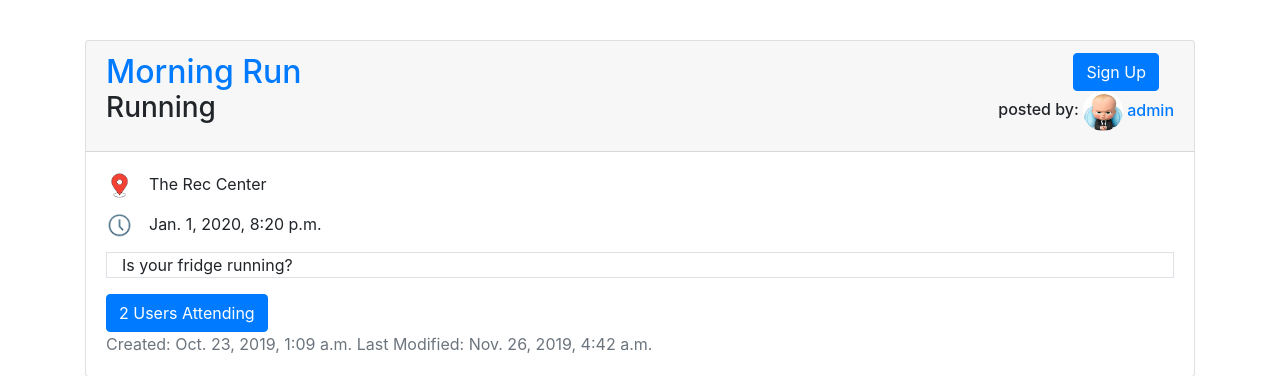
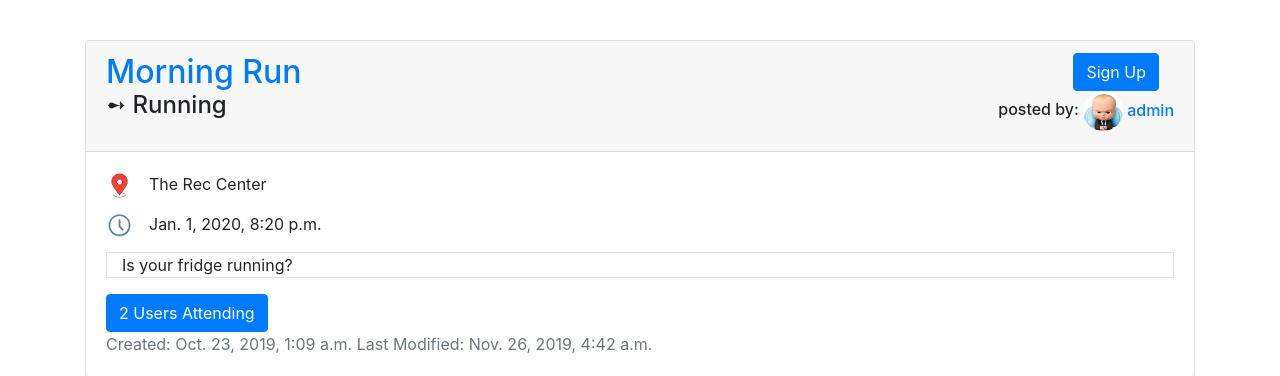
Before and after one commit to royceschultz/Square-Up-Events, a Django app: page /event/1/ in a window 1280 px wide. Shown: the part 76-452 px from the top of the page. Run offline with Django 3.2, Linux system fonts and the light colour scheme; data comes from the database, SQL or seed files in the repository; some libraries are stand-ins or nearby versions.

```diff
--- a/events/templates/event.html
+++ b/events/templates/event.html
@@ -22,7 +22,7 @@
     {% endif %}
     <div>
       <!-- Category -->
-      <h3 class="mute d-inline">{{event.category}}</h3>
+      <h4 class="mute d-inline">&#10171; {{event.category}}</h4>
       <!-- Author -->
       <h6 class="float-right inline"> posted by:
         <a href="{% url 'profile' event.author.id %}"><img src="{{ event.author.profile.image.url }}" class="rounded-circle" height="40px" alt=""><span class="ml-1">{{event.author}}</span></a>
```
